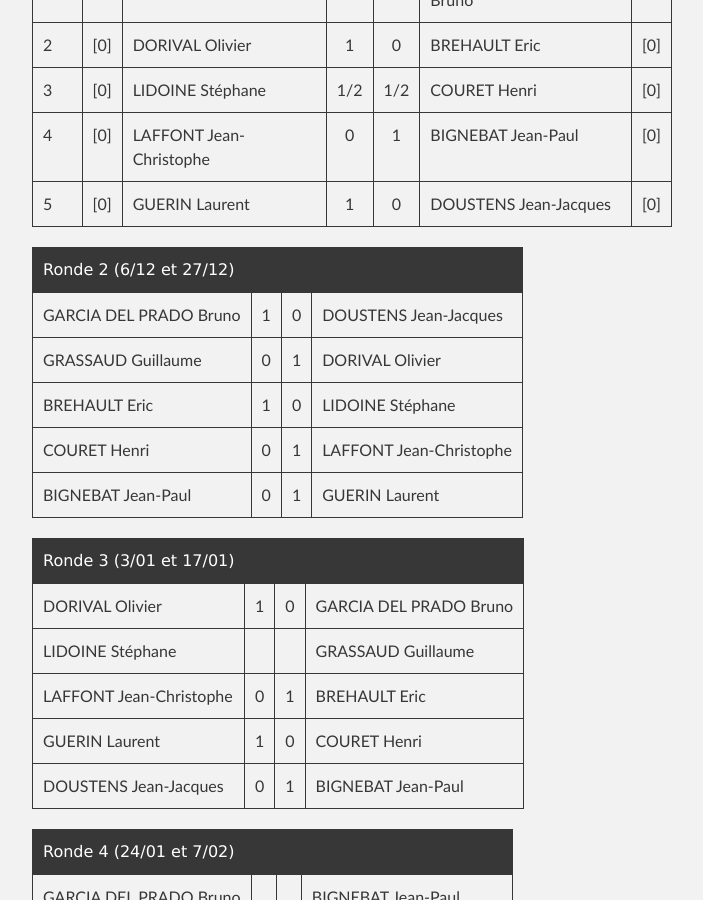
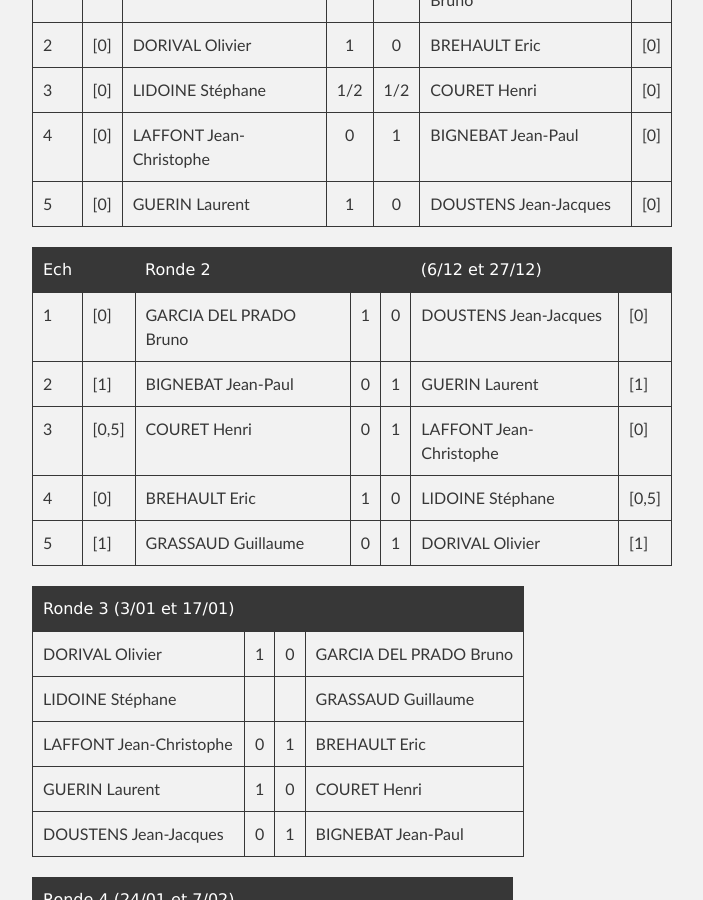
Before and after one commit to echiquier-villeneuve-tolosane/echiquier-villeneuve-tolosane.github.io, a Jekyll site: the page built from club.md, in a window 1280 px wide and 900 px high, scrolled down 820 px. Shown: the whole window, without its empty margins (288-991 px from the left). Built offline with Jekyll 4.4.1, drawn with Linux system fonts in a browser that asks for light colours; nearby versions of some CDN libraries.

Commit message:
Updated club.md

```diff
--- a/club.md
+++ b/club.md
@@ -33,13 +33,13 @@
 |4| [0] | LAFFONT Jean-Christophe    | 0   | 1    | BIGNEBAT Jean-Paul        | [0] |
 |5| [0] | GUERIN Laurent             | 1   | 0    | DOUSTENS Jean-Jacques     | [0] |
 
-| Ronde 2 (6/12 et 27/12)      |     |      |                              |
-| ---------------------------- |:---:| :---:| ---------------------------- |
-| GARCIA DEL PRADO Bruno       | 1   | 0    | DOUSTENS Jean-Jacques        |
-| GRASSAUD Guillaume           | 0   | 1    | DORIVAL Olivier              |
-| BREHAULT Eric                | 1   | 0    | LIDOINE Stéphane             |
-| COURET Henri                 | 0   | 1    | LAFFONT Jean-Christophe      |
-| BIGNEBAT Jean-Paul           | 0   | 1    | GUERIN Laurent               |
+|Ech |     | Ronde 2                 |     |      |  (6/12 et 27/12)          |     |
+|-|-----| -------------------------- |:---:| :---:| ------------------------- |-----|
+|1| [0] | GARCIA DEL PRADO Bruno     | 1   | 0    | DOUSTENS Jean-Jacques     | [0] |
+|2| [1] | BIGNEBAT Jean-Paul         | 0   | 1    | GUERIN Laurent            | [1] |
+|3| [0,5] | COURET Henri             | 0   | 1    | LAFFONT Jean-Christophe   | [0] |
+|4| [0] | BREHAULT Eric              | 1   | 0    | LIDOINE Stéphane          |[0,5]|
+|5| [1] | GRASSAUD Guillaume         | 0   | 1    | DORIVAL Olivier           | [1] |
 
 | Ronde 3 (3/01 et 17/01)      |     |      |                              |
 | ---------------------------- |:---:| :---:| ---------------------------- |
```
